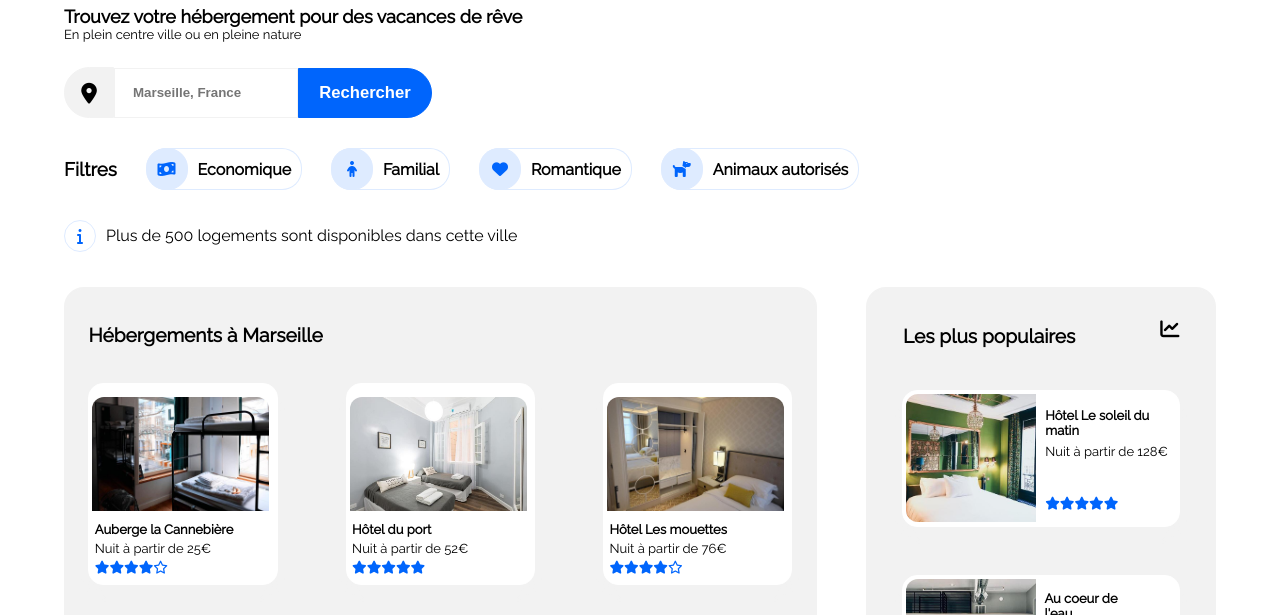
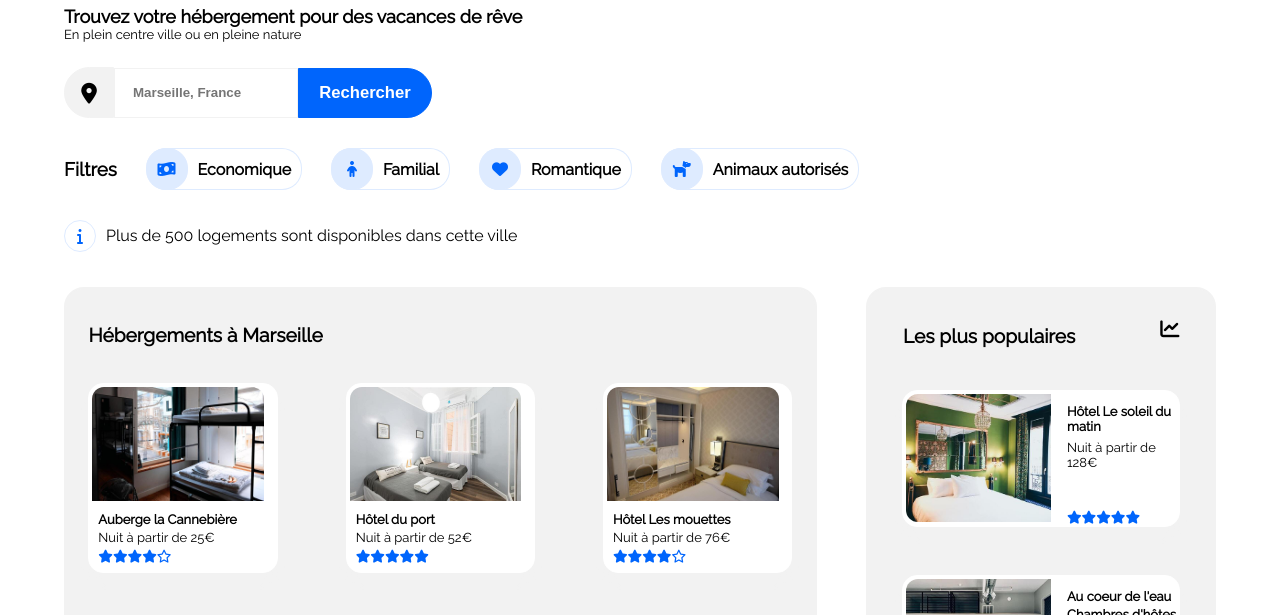
Before and after one commit to veronikagoddet/Reservia, a plain HTML site: page index.html in a window 1280 px wide. Shown: the part 114-729 px from the top of the page. Drawn offline with Linux system fonts and the light colour scheme; a web font is replaced by a local one.

Commit message:
2eme modif 24.02

```diff
--- a/index.html
+++ b/index.html
@@ -77,6 +77,7 @@
                 <div class="bloc1">
 
                         <figure class="element">
+
                            <a class="el" href="images/hebergements/4_small/marcus-loke-WQJvWU_HZFo-unsplash.jpg">
                             <img src="images/hebergements/4_small/marcus-loke-WQJvWU_HZFo-unsplash.jpg" alt="cannebiere"/>
 
@@ -231,7 +232,7 @@
 
                 <div class="port">
                     <figure class="grand">
-                        <a class="grand" href="images/activites/4_small/reno-laithienne-QUgJhdY5Fyk-unsplash.jpg"></a>
+                        <a class="grand" href="images/activites/4_small/reno-laithienne-QUgJhdY5Fyk-unsplash.jpg">
                             <img src="images/activites/4_small/reno-laithienne-QUgJhdY5Fyk-unsplash.jpg" alt="port"/>
                         <figcaption>Vieux Port</figcaption>
                         </a>
@@ -241,7 +242,7 @@
                 <div class="ensemble">
 
                     <figure class="moyen">
-                        <a class="moyen" href="images/activites/4_small/paul-hermann-QFTrLdQIRhI-unsplash.jpg"></a>
+                        <a class="moyen" href="images/activites/4_small/paul-hermann-QFTrLdQIRhI-unsplash.jpg">
                             <img src="images/activites/4_small/paul-hermann-QFTrLdQIRhI-unsplash.jpg" alt="fort"/>
                         <figcaption>Fort de Pomègues</figcaption>
                         </a>
--- a/style/stylesheet.css
+++ b/style/stylesheet.css
@@ -235,10 +235,6 @@ main{
 
 /*Section Hébergement*/
 
-#hebergements{
-margin-left: 3%;
-}
-
 .hebergement{
     border: 2px solid #F2F2F2;
     background-color: #F2F2F2;
@@ -249,6 +245,9 @@ margin-left: 3%;
     font-weight: bolder;
     font-size: 1.2em;
 }
+#hebergements{
+margin-left: 3%;
+}
 .bloc1{
     display: flex;
     flex-direction: row;
@@ -258,7 +257,7 @@ margin-left: 3%;
 }
 .element{
     width: 25%;
-    height: 200px;
+    height: auto;
     margin: 3%;
     border: 1px solid white;
     border-radius: 15px 15px 15px 15px;
@@ -269,16 +268,11 @@ margin-left: 3%;
     flex-wrap: wrap;
     align-items: center;
 }
-.image{
-    margin: 0;
-}
-.element img{
-    width: 100%;
+.el img{
+    width: 97%;
     height: 114px;
     border: 1px solid transparent;
     border-radius: 15px 15px 0px 0px;
-}
-.el img{
     padding-top: 2px;
     padding-left: 2px;
     padding-bottom: 2px;
@@ -295,12 +289,14 @@ margin-left: 3%;
 {
     font-size: small;
     color: black;
-    padding-left: 3%;
+    padding-left: 5%;
+    padding-bottom: 5%;
     text-align: left;
     display: flex;
     flex-direction: column;
 }
 .hotel{
+    margin-top: 0%;
     margin-bottom: 0%;
 }
 .prix{
@@ -364,22 +360,23 @@ margin-left: 3%;
     margin-bottom: 10%;
 }
 .element1 img{
-    width: 130px;
+    width: 145px;
     height: 95%;
     border: 1px solid transparent;
     border-radius: 15px 0px 0px 15px;
     padding-top: 2px;
     padding-left: 2px;
+    padding-right: 15px;
     padding-bottom: 2px;
     object-fit: cover;
 }
 .asidedesc{
     font-size: small;
     color: black;
-    padding-top: 5px;
-    padding-bottom: 5px;
+    padding-top: 10px;
+    padding-bottom: 10px;
     text-align: left;
-    margin: 3%;
+    margin: 0%;
     display: flex;
     flex-direction: column;
 }
@@ -398,7 +395,7 @@ margin-left: 3%;
     margin-top: 5%;
 }
 .etoile1{
-    padding-top: 20%;
+    padding-top: 25%;
     color: #0065FC;
     display: flex;
     flex-direction: row;
```
